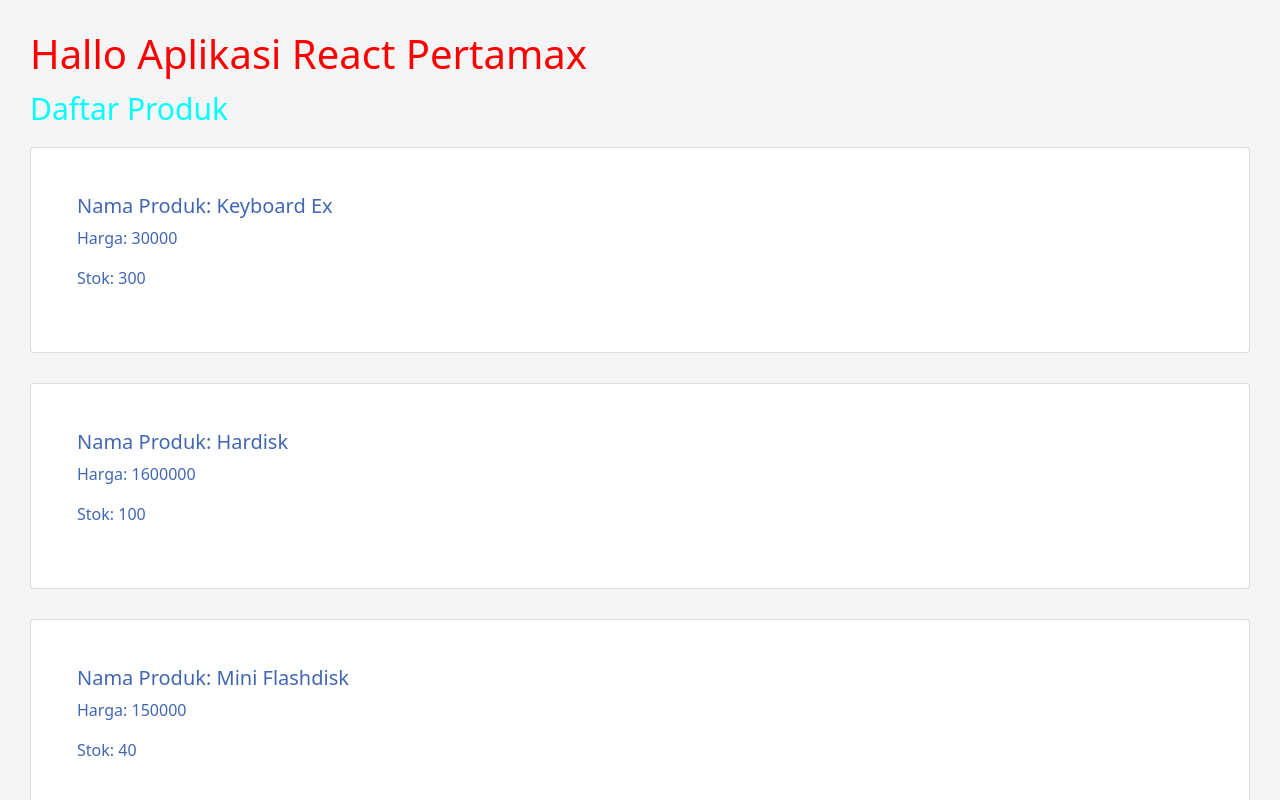
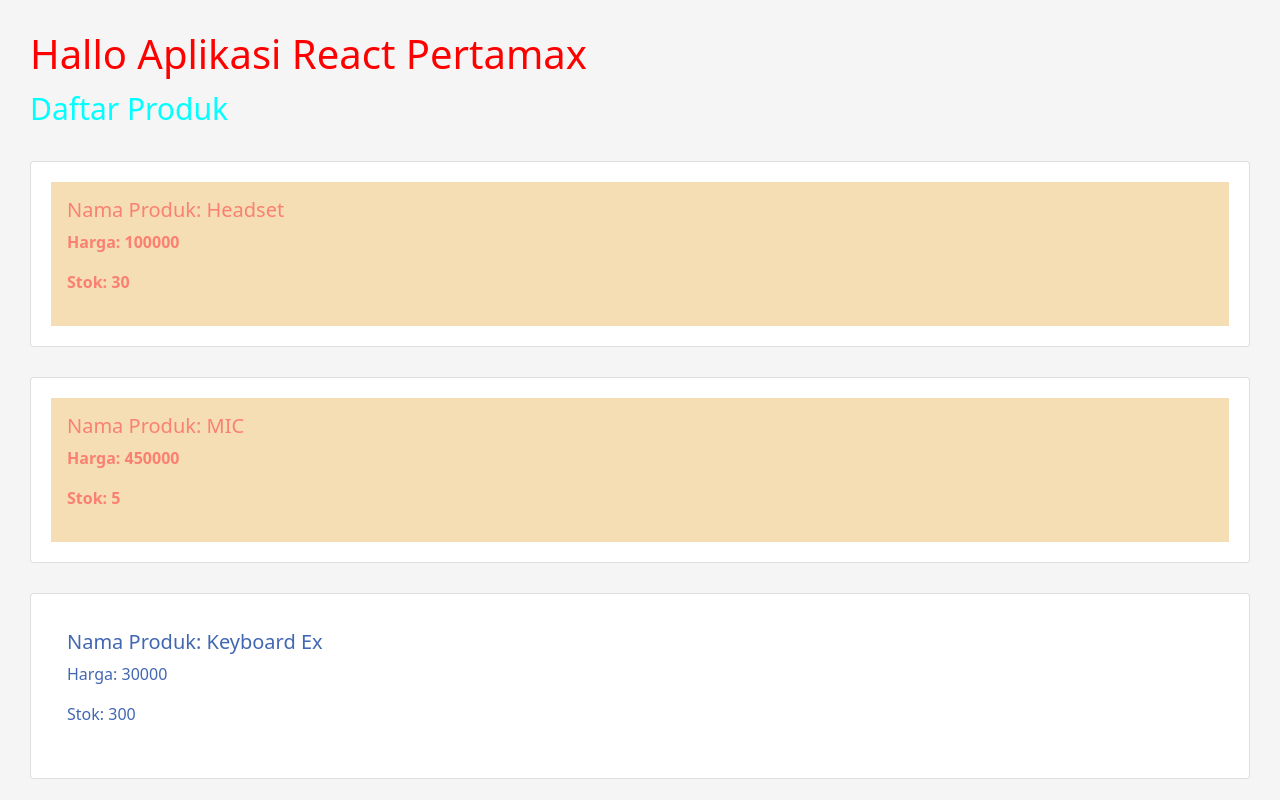
Before and after one commit to purwokang/wsl-idrcorner-react-tutorial1, a React (Create React App) app: page / in a window 1280 px wide. Shown: the top 800 px of the page. Built offline with nearby package versions, Linux system fonts and the light colour scheme.

Commit message:
conditional rendering output: conditional styling

```diff
--- a/src/Produk.js
+++ b/src/Produk.js
@@ -1,21 +1,23 @@
-import React from 'react'; // cukup import React
+import React from 'react';
 
 const Produk = ({ produkProduk }) => {
 
+
     const listProduk = produkProduk.map(produk => {
 
-        const list = produk.stok > 30 ? (
+        let minstok = produk.stok <= 30 ? ('minstok') : (null)
+
+        return (
             <div className="card kotak">
-                <div className='card-body' key={produk.id} >
+                <div className={minstok + ' card-body'} key={produk.id} >
                     <h5 className='card-title' >Nama Produk: {produk.namaProduk}</h5>
                     <p>Harga: {produk.harga}</p>
                     <p>Stok: {produk.stok}</p>
                 </div>
             </div>
-        ) : (
-                null
-            )
-        return list
+        )
+
+
     })
 
     return (
--- a/src/index.css
+++ b/src/index.css
@@ -18,8 +18,14 @@ body {
 }
 
 .kotak {
-  padding: 30px;
+  margin-top: 30px;
   background: white;
-  margin-bottom: 30px;
+  padding: 20px;
   color: #4267b2;
 }
+
+.minstok {
+  color: salmon;
+  font-weight: bolder;
+  background: wheat;
+}
```
